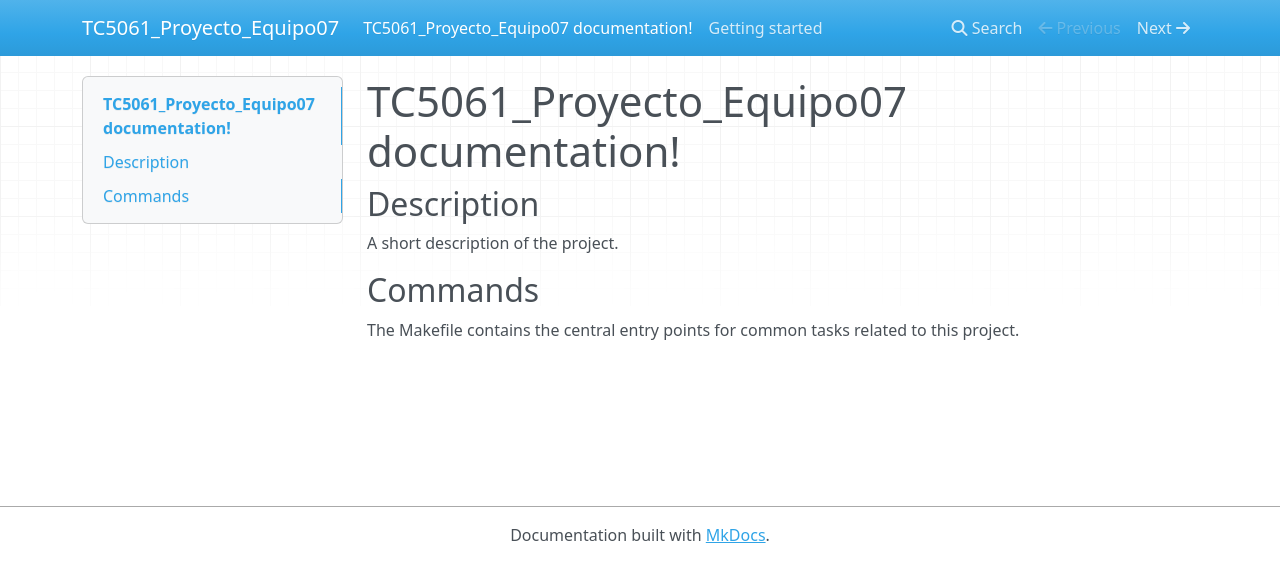
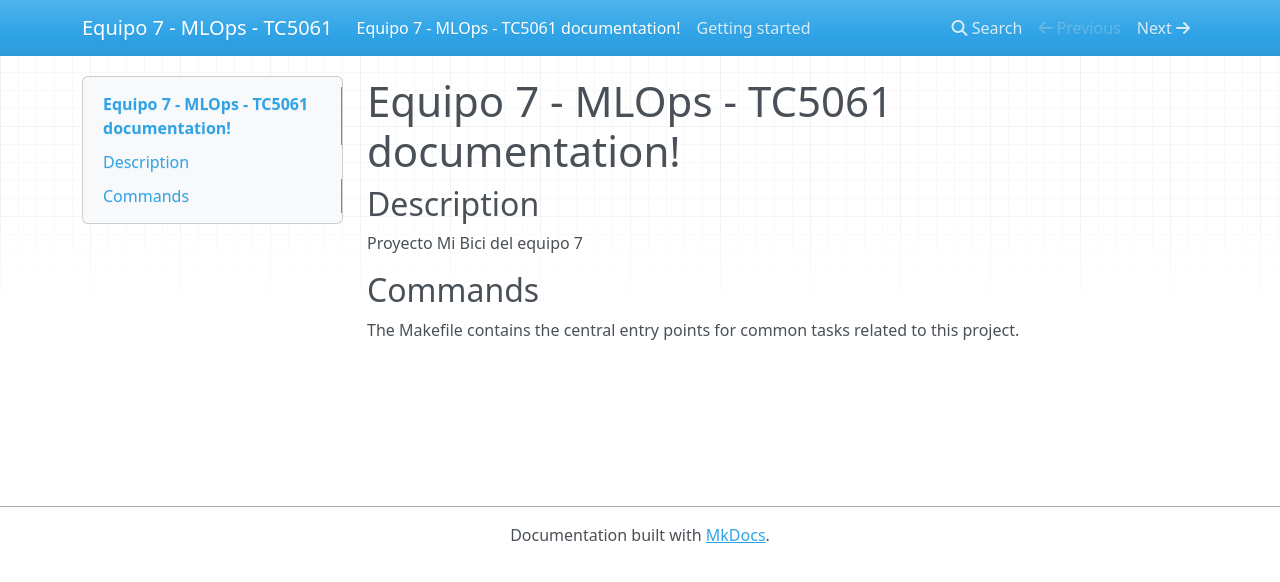
Before and after one commit to sanchezdavilaluisarturo/MLOps-ProyectoMiBici-Equipo7, an MkDocs documentation site: the page built from docs/docs/index.md, in a window 1280 px wide. Shown: the top 582 px of the page. Built offline with MkDocs 1.6.1, drawn with Linux system fonts in a browser that asks for light colours; nearby versions of some CDN libraries.

Commit message:
config: pasar los parametros penientes

```diff
--- a/docs/docs/index.md
+++ b/docs/docs/index.md
@@ -1,8 +1,8 @@
-# TC5061_Proyecto_Equipo07 documentation!
+# Equipo 7 - MLOps - TC5061 documentation!
 
 ## Description
 
-A short description of the project.
+Proyecto Mi Bici del equipo 7
 
 ## Commands
 
--- a/docs/mkdocs.yml
+++ b/docs/mkdocs.yml
@@ -1,4 +1,4 @@
-site_name: TC5061_Proyecto_Equipo07
+site_name: Equipo 7 - MLOps - TC5061
 #
-site_author: TC5061_Proyecto_Equipo07
+site_author: Equipo 7 - MLOps - TC5061
 #
--- a/pyproject.toml
+++ b/pyproject.toml
@@ -5,9 +5,9 @@ build-backend = "flit_core.buildapi"
 [project]
 name = "tc5061_proyecto_equipo07"
 version = "0.0.1"
-description = "A short description of the project."
+description = "Proyecto Mi Bici del equipo 7"
 authors = [
-  { name = "TC5061_Proyecto_Equipo07" },
+  { name = "Equipo 7 - MLOps - TC5061" },
 ]
 license = { file = "LICENSE" }
 readme = "README.md"
--- a/requirements.txt
+++ b/requirements.txt
@@ -787,3 +787,4 @@ yarl==1.25.1
     # via aiohttp
 zipp==4.1.1
     # via importlib-metadata
+-e .
```
Also changed, not shown: README.md, notebooks/README.md (added), 2 other files.
